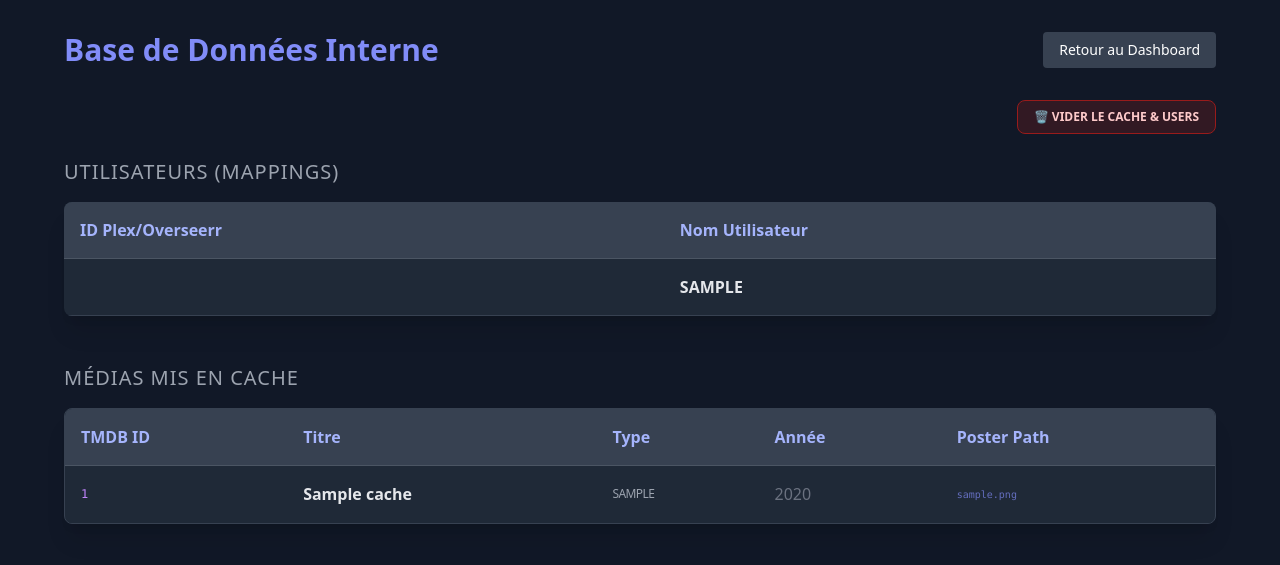
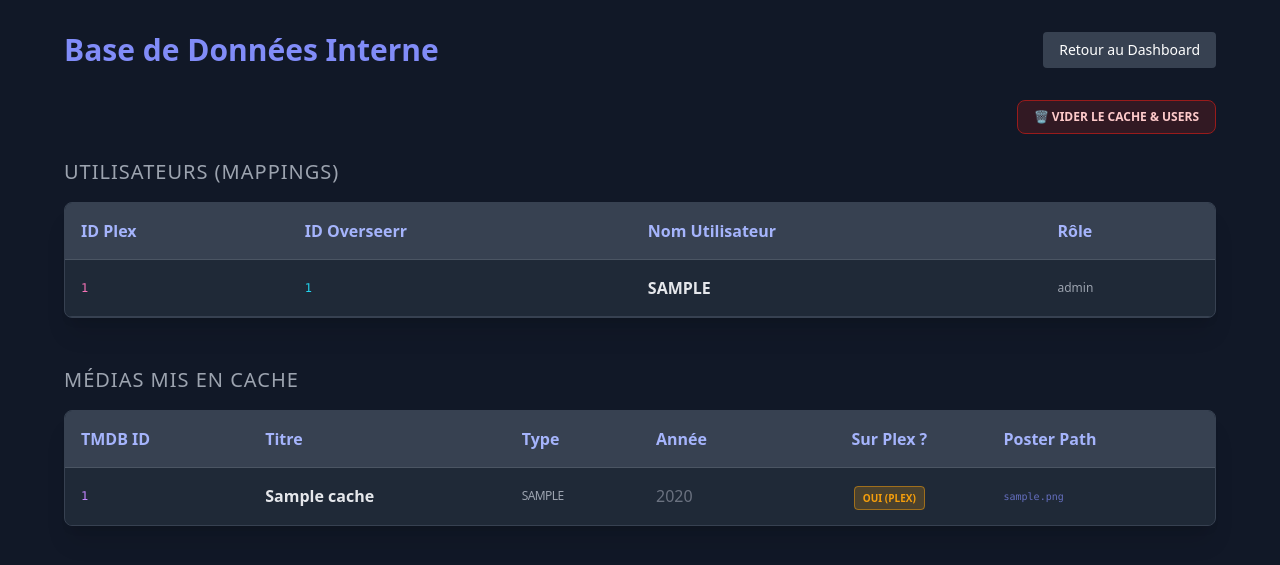
Before and after one commit to sledour/HA-addons, a FastAPI app: page /debug-db in a window 1280 px wide. Shown: the top 565 px of the page. Run offline with FastAPI, Linux system fonts and the light colour scheme; tables that the repository leaves empty hold one stand-in row (values such as "Sample post"); some libraries are stand-ins or nearby versions.

Commit message:
Change debug page

```diff
--- a/watchlisterr/app/database.py
+++ b/watchlisterr/app/database.py
@@ -14,14 +14,6 @@
         try:
             with sqlite3.connect(self.db_path) as conn:
                 cursor = conn.cursor()
-
-                # --- LIGNE TEMPORAIRE POUR FORCER LA MISE À JOUR ---
-                # Supprime cette ligne après le prochain redémarrage réussi
-                cursor.execute("DROP TABLE IF EXISTS media_cache")
-                # ---------------------------------------------------
-
-                # --- CRÉATION DES TABLES PROPRES ---
-
                 # Table des utilisateurs
                 cursor.execute('''
                     CREATE TABLE IF NOT EXISTS users (
--- a/watchlisterr/app/templates/debug.html
+++ b/watchlisterr/app/templates/debug.html
@@ -9,8 +9,9 @@
     <div class="max-w-6xl mx-auto">
         <div class="flex justify-between items-center mb-8">
             <h1 class="text-3xl font-bold text-indigo-400">Base de Données Interne</h1>
-            <a href="/" class="text-sm bg-gray-700 hover:bg-gray-600 px-4 py-2 rounded">Retour au Dashboard</a>
+            <a href="/" class="text-sm bg-gray-700 hover:bg-gray-600 px-4 py-2 rounded transition-colors">Retour au Dashboard</a>
         </div>
+
         <div class="flex justify-end mb-6">
             <button
                 onclick="confirmClear()"
@@ -20,19 +21,23 @@
         </div>
 
         <h2 class="text-xl mb-4 text-gray-400 uppercase tracking-wider">Utilisateurs (Mappings)</h2>
-        <div class="overflow-x-auto bg-gray-800 rounded-lg mb-12 shadow-xl">
+        <div class="overflow-x-auto bg-gray-800 rounded-lg mb-12 shadow-xl border border-gray-700">
             <table class="w-full text-left border-collapse">
                 <thead>
-                    <tr class="bg-gray-700">
-                        <th class="p-4 border-b border-gray-600 text-indigo-300">ID Plex/Overseerr</th>
-                        <th class="p-4 border-b border-gray-600 text-indigo-300">Nom Utilisateur</th>
+                    <tr class="bg-gray-700 text-indigo-300">
+                        <th class="p-4 border-b border-gray-600">ID Plex</th>
+                        <th class="p-4 border-b border-gray-600">ID Overseerr</th>
+                        <th class="p-4 border-b border-gray-600">Nom Utilisateur</th>
+                        <th class="p-4 border-b border-gray-600">Rôle</th>
                     </tr>
                 </thead>
                 <tbody>
                     {% for u in users %}
                     <tr class="hover:bg-gray-750 border-b border-gray-700 transition-colors">
-                        <td class="p-4 font-mono text-pink-400">{{ u.id }}</td>
+                        <td class="p-4 font-mono text-pink-400 text-xs">{{ u.plex_id }}</td>
+                        <td class="p-4 font-mono text-cyan-400 text-xs">{{ u.overseerr_id }}</td>
                         <td class="p-4 uppercase font-bold text-gray-200">{{ u.username }}</td>
+                        <td class="p-4 text-xs text-gray-400">{{ u.role }}</td>
                     </tr>
                     {% endfor %}
                 </tbody>
@@ -48,6 +53,7 @@
                         <th class="p-4 border-b border-gray-600">Titre</th>
                         <th class="p-4 border-b border-gray-600">Type</th>
                         <th class="p-4 border-b border-gray-600">Année</th>
+                        <th class="p-4 border-b border-gray-600 text-center">Sur Plex ?</th>
                         <th class="p-4 border-b border-gray-600">Poster Path</th>
                     </tr>
                 </thead>
@@ -58,6 +64,13 @@
                         <td class="p-4 font-bold text-gray-200">{{ m.title }}</td>
                         <td class="p-4 text-xs uppercase tracking-tighter text-gray-400">{{ m.media_type }}</td>
                         <td class="p-4 text-gray-500">{{ m.year }}</td>
+                        <td class="p-4 text-center">
+                            {% if m.on_server == 1 %}
+                                <span class="px-2 py-1 rounded bg-amber-500/20 text-amber-500 border border-amber-500/50 text-[10px] font-bold">OUI (PLEX)</span>
+                            {% else %}
+                                <span class="px-2 py-1 rounded bg-gray-700 text-gray-500 text-[10px] font-bold">NON</span>
+                            {% endif %}
+                        </td>
                         <td class="p-4 font-mono text-[10px] text-indigo-400/70">{{ m.poster_path }}</td>
                     </tr>
                     {% endfor %}
--- a/watchlisterr/config.yaml
+++ b/watchlisterr/config.yaml
@@ -1,6 +1,6 @@
 name: "Watchlisterr"
 description: "Synchronisation des watchlists Plex vers Overseerr"
-version: "0.4.15"
+version: "0.4.16"
 slug: "watchlisterr"
 arch:
 - aarch64
```
